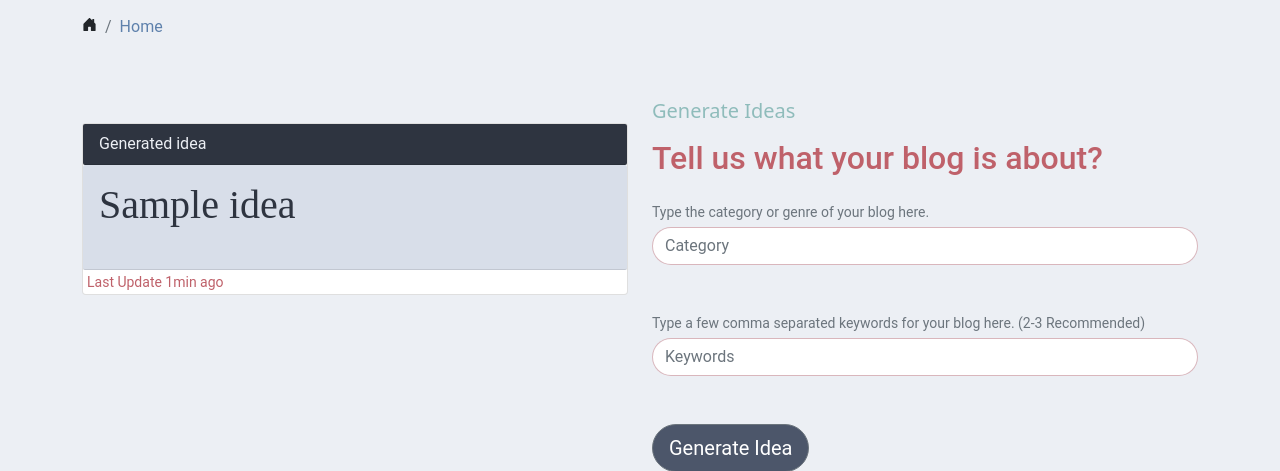
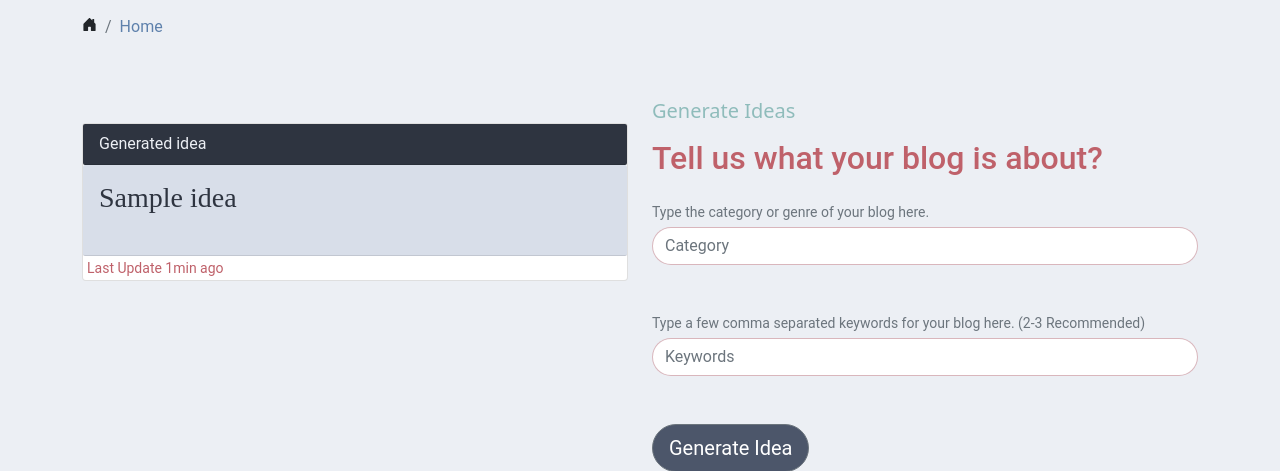
Before and after one commit to AsjadIftikhar/blog, a Django app: template templates/home.html in a window 1280 px wide. Shown: the part 177-648 px from the top of the page. Run offline with Django 4.2, Linux system fonts and the light colour scheme; tables that the repository leaves empty hold one stand-in row (values such as "Sample post"); the template is opened without the code that fills it: values that come from a table or form of the project are taken from there, most other values are stand-ins (such as "Sample title", 1, 10 or a date in 2020).

Commit message:
Complete Version

```diff
--- a/templates/home.html
+++ b/templates/home.html
@@ -68,8 +68,8 @@
                     {% for i in idea %}
                         <div class="card-body"
                              style="background-color: #D8DEE9; border-radius: 2px; border-bottom: rgba(0,0,0,0.1) 1px solid">
-                            <h1 class="mb-4"
-                                style="color: #2E3440; font-family: 'FiraMono Nerd Font',serif">{{ i }}</h1>
+                            <h3 class="mb-4"
+                                style="color: #2E3440; font-family: 'FiraMono Nerd Font',serif">{{ i }}</h3>
                         </div>
                     {% endfor %}
                     <p class="card-text ms-1" style="color: #BF616A"><small>Last Update 1min ago</small></p>
```
